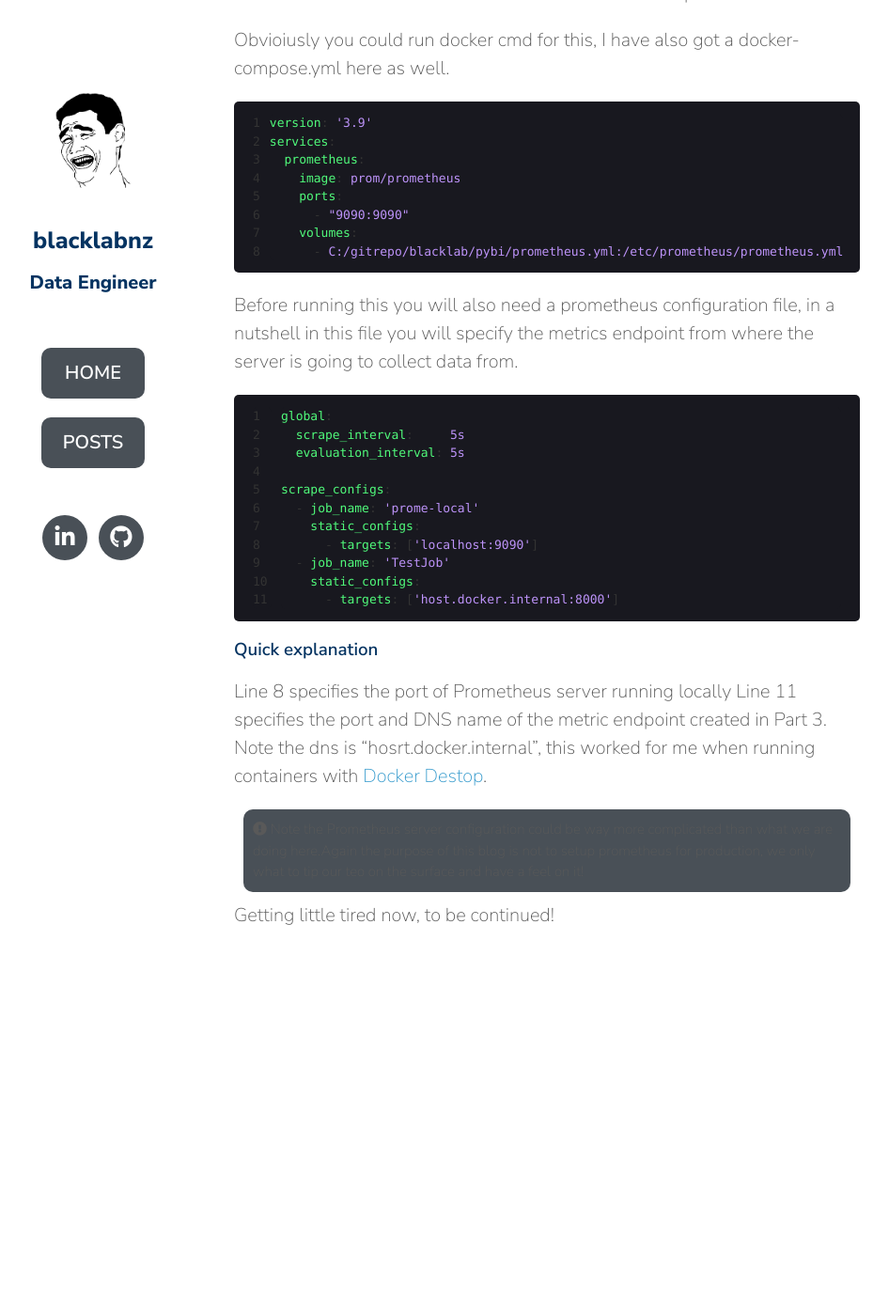
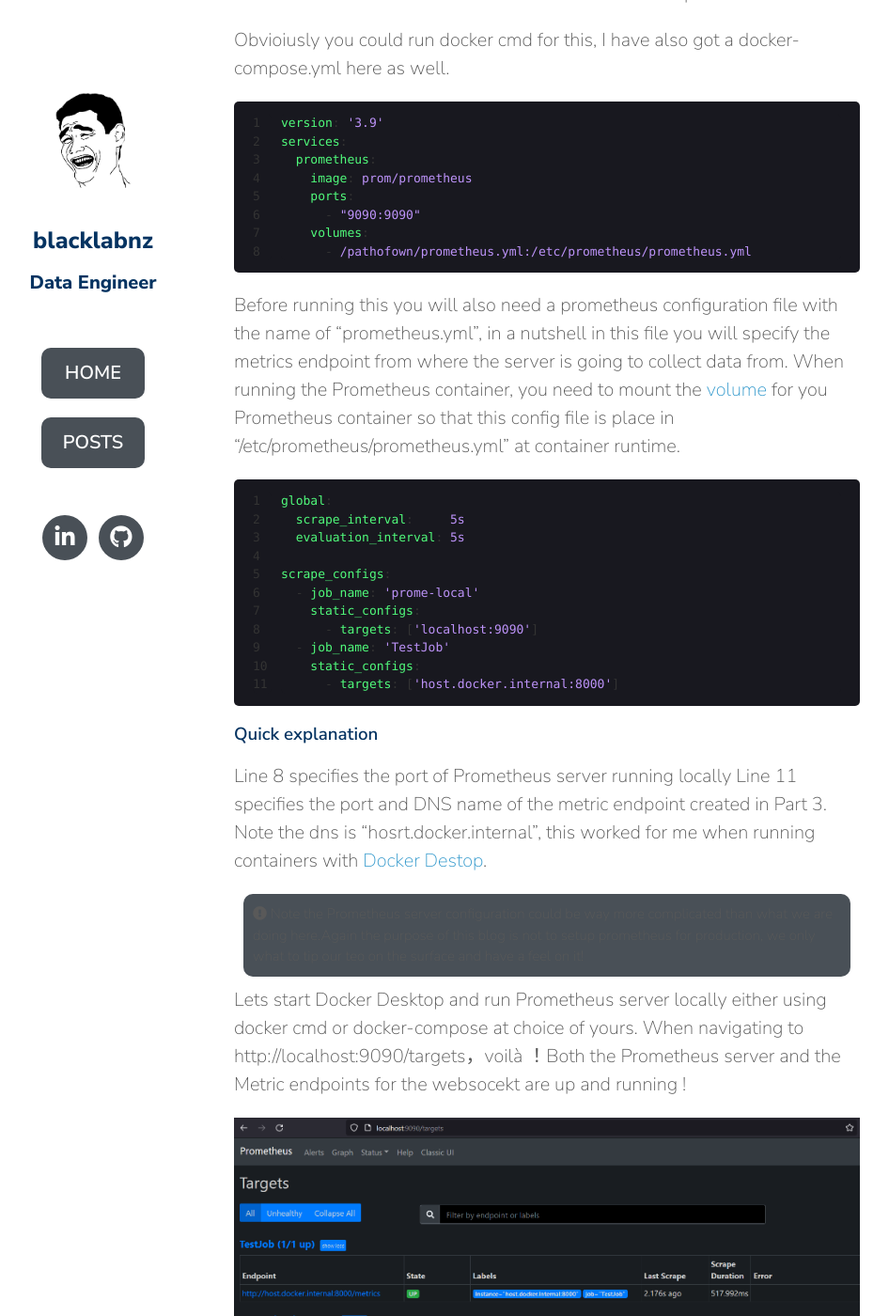
Before and after one commit to blacklabnz/blacklabnz.github.io, a Jekyll site: the page built from docs/_posts/2022-03-13-websocket-prometheus.md, in a window 1280 px wide and 1400 px high, scrolled down 7446 px. Shown: the whole window at 94% size, without its empty margins (139-1085 px from the left). Built offline with Jekyll 4.4.1, drawn with Linux system fonts in a browser that asks for light colours; nearby versions of some CDN libraries; a style sheet for code colours, icons or effects is not loaded; before the commit the page ends 8505 px from its top, so only the background shows below that; some of the changed text lies outside the part shown.

Commit message:
update blog

```diff
--- a/docs/_posts/2022-03-13-websocket-prometheus.md
+++ b/docs/_posts/2022-03-13-websocket-prometheus.md
@@ -288,10 +288,10 @@
     ports:
       - "9090:9090"
     volumes:
-      - C:/gitrepo/blacklab/pybi/prometheus.yml:/etc/prometheus/prometheus.yml
+      - /pathofown/prometheus.yml:/etc/prometheus/prometheus.yml
 {% endhighlight %}
 
-Before running this you will also need a prometheus configuration file, in a nutshell in this file you will specify the metrics endpoint from where the server is going to collect data from.
+Before running this you will also need a prometheus configuration file with the name of "prometheus.yml", in a nutshell in this file you will specify the metrics endpoint from where the server is going to collect data from. When running the Prometheus container, you need to mount the [volume](https://docs.docker.com/storage/volumes/) for you Prometheus container so that this config file is place in "/etc/prometheus/prometheus.yml" at container runtime.
 
 {% highlight yaml linenos %}
 global:
@@ -315,4 +315,18 @@
 <i class="fas fa-exclamation-circle"></i>
 Note the Prometheus server configuration could be way more complicated than what we are doing here.Again the purpose of this blog is not to setup prometheus for production, we only what to tip our teo on the surface and have a feel on it!
 </div>
-Getting little tired now, to be continued!
+
+Lets start Docker Desktop and run Prometheus server locally either using docker cmd or docker-compose at choice of yours.
+When navigating to http://localhost:9090/targets，voilà ！Both the Prometheus server and the Metric endpoints for the websocekt are up and running !
+
+![prometheus1](/assets/blog_images/websocket-prometheus/prometheus1.png)
+
+As you can see both of the jobs that you specified in the prometheus.yml file are running !
+
+When navigate back to the graph page, you can easily enter "symbolPrice" in the search box and hit execute. You then should be able to see a graph like the following and you can highligh different lables to see the price change for each of the symbols. In may case I selected "BNBUSDT-high"
+
+![prometheus2](/assets/blog_images/websocket-prometheus/prometheus2.png)
+
+Congratulations! You'v just reach the end of this blog, I know right ? It is a rather long blog to read, but at least I found the excercis pretty interesting and when you see the graph in Prometheus, it somewhat feeling really comforting !
+
+Thanks for you patience, see you at my next blog !!
```
Also changed, not shown: docs/assets/blog_images/websocket-prometheus/prometheus1.png (added), docs/assets/blog_images/websocket-prometheus/prometheus2.png (added), docs/assets/blog_images/websocket-prometheus/pyoutput.png (deleted), docs/assets/blog_images/websocket-prometheus/pyoutput2.png (deleted).
